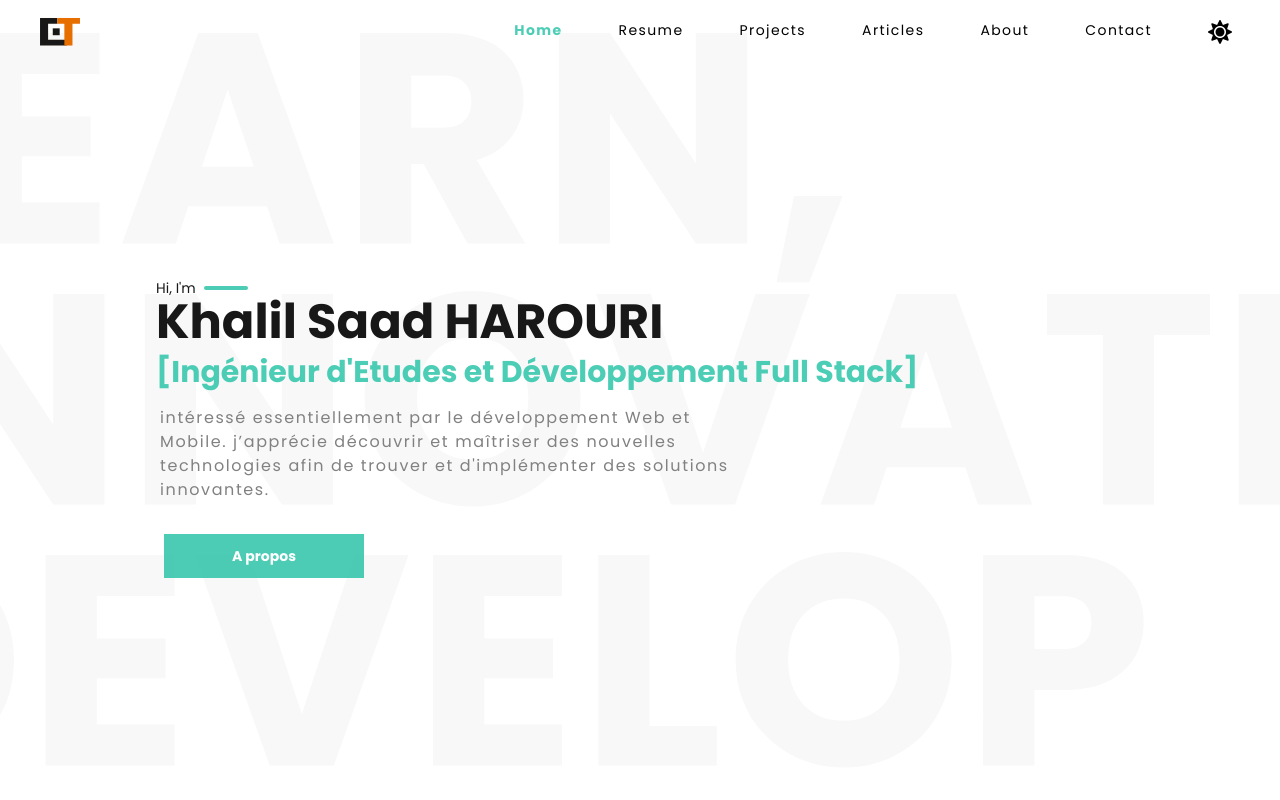
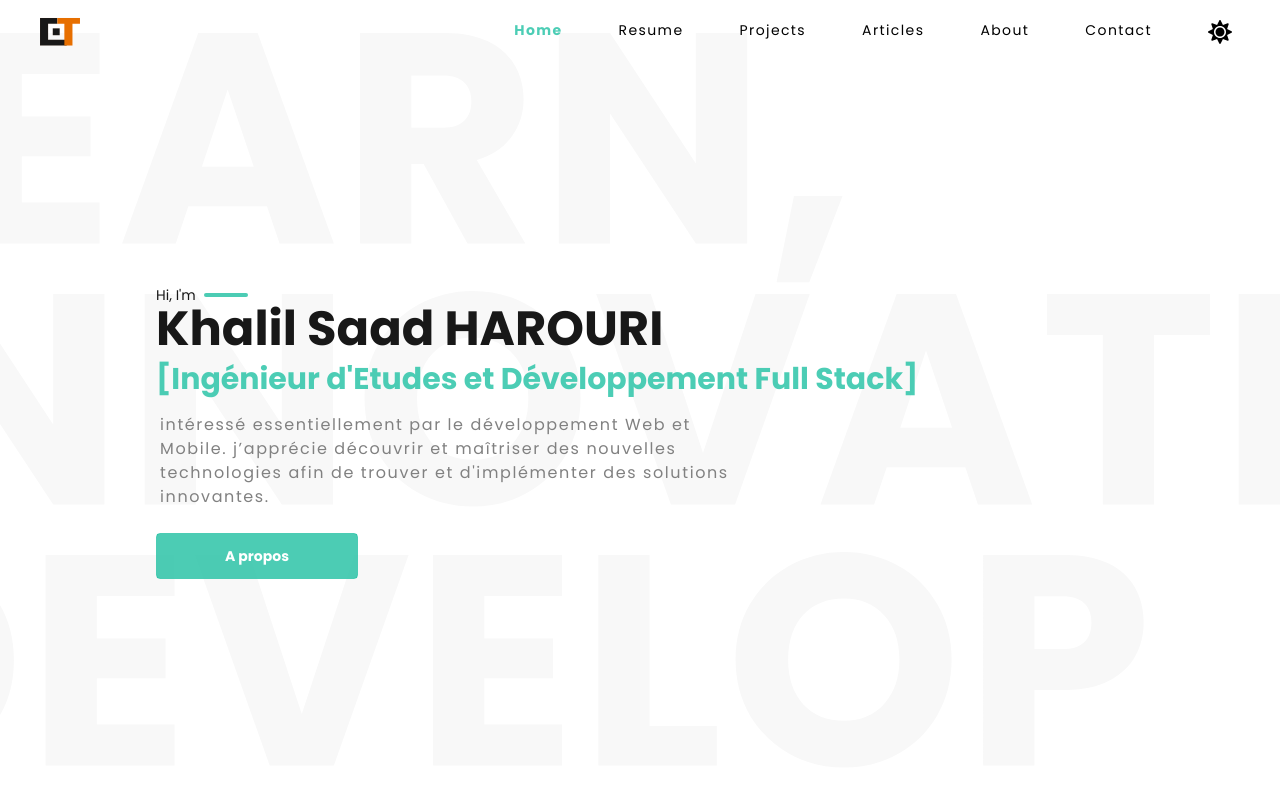
Before and after one commit to KhalilSaadH/Personal-protfolio, a Next.js app: page / in a window 1280 px wide. Shown: the top 800 px of the page. Built offline with nearby package versions, Linux system fonts and the light colour scheme; no server answers.

Commit message:
Styling button component

```diff
--- a/components/atomics/AppButton.jsx
+++ b/components/atomics/AppButton.jsx
@@ -4,7 +4,7 @@ import Link from 'next/link';
 const AppButton = ({ title, href, className }) => (
   <Link href={href} passHref>
     <a
-      className={`inline-block w-max p-2 mt-6  ${className}`}
+      className={`inline-block w-max p-0 mt-6 border border-orange rounded  ${className}`}
     >
       <span
         className={`inline-block min-w-[200px] text-xs lg:text-sm text-center font-bold  py-3 px-9 bg-orange hover:bg-gray text-white hover:text-white transition duration-300 `}
--- a/components/atomics/AppSide.jsx
+++ b/components/atomics/AppSide.jsx
@@ -18,7 +18,7 @@ const AppSide = () => (
                   aria-label={item.name}
                 >
                   <i
-                    className={`${item.icon} text-2xl transition duration-300 text-gray hover:text-orange transform hover:-translate-y-1`}
+                    className={`${item.icon} text-2xl transition duration-300 dark:text-white dark:hover:text-orange text-gray hover:text-orange transform hover:-translate-y-1`}
                   />
                 </a>
               </li>
@@ -34,7 +34,7 @@ const AppSide = () => (
             <a
               key={item.id}
               href={`mailto:${item.username}`}
-              className="text-gray transition duration-300 hover:text-orange tracking-widest"
+              className="dark:text-white text-gray transition duration-300 dark:hover:text-orange hover:text-orange tracking-widest"
               style={{ writingMode: 'tb-rl' }}
             >
               {item.username}
```
